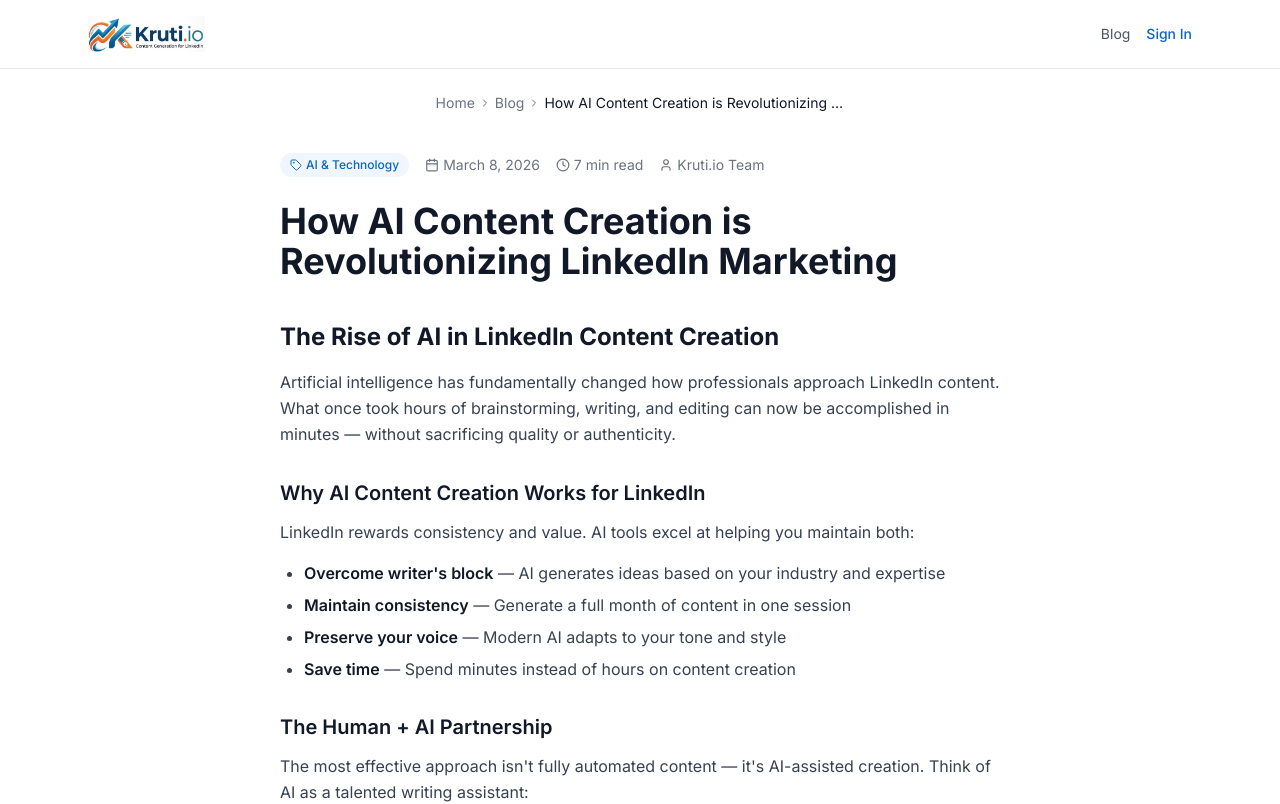
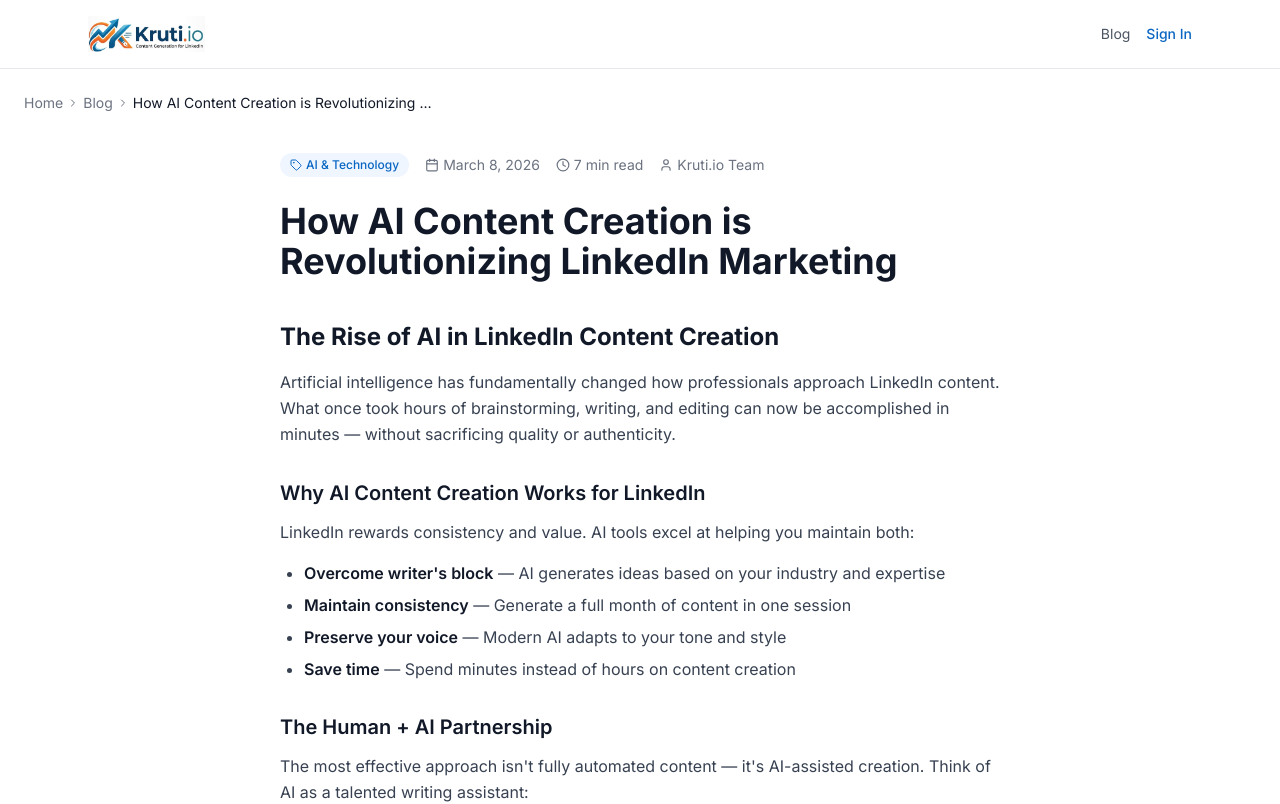
Before and after one commit to TestriqQA-Lab/LinkedinCF, a Next.js app: page /blog/ai-content-creation-linkedin in a window 1280 px wide. Shown: the top 804 px of the page. Built offline with nearby package versions, Linux system fonts and the light colour scheme.

Commit message:
fix: left-align breadcrumb on blog post pages

```diff
--- a/app/(blog)/blog/[slug]/page.tsx
+++ b/app/(blog)/blog/[slug]/page.tsx
@@ -179,7 +179,7 @@
       </header>
 
       {/* Breadcrumb */}
-      <nav className="max-w-6xl mx-auto px-6 pt-6">
+      <nav className="px-6 pt-6">
         <div className="flex items-center gap-1 text-sm text-gray-500 dark:text-gray-400">
           <Link href="/" className="hover:text-[#0A66C2] transition-colors">
             Home
```
